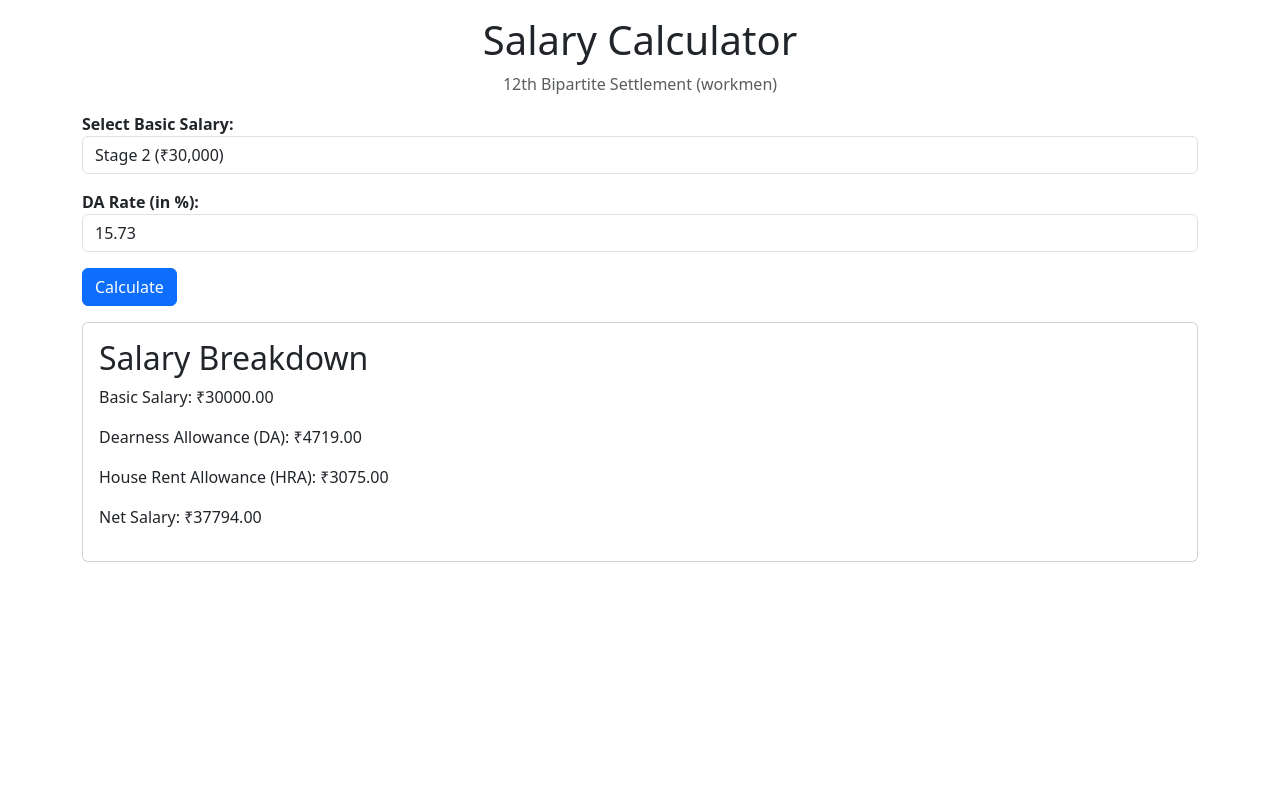
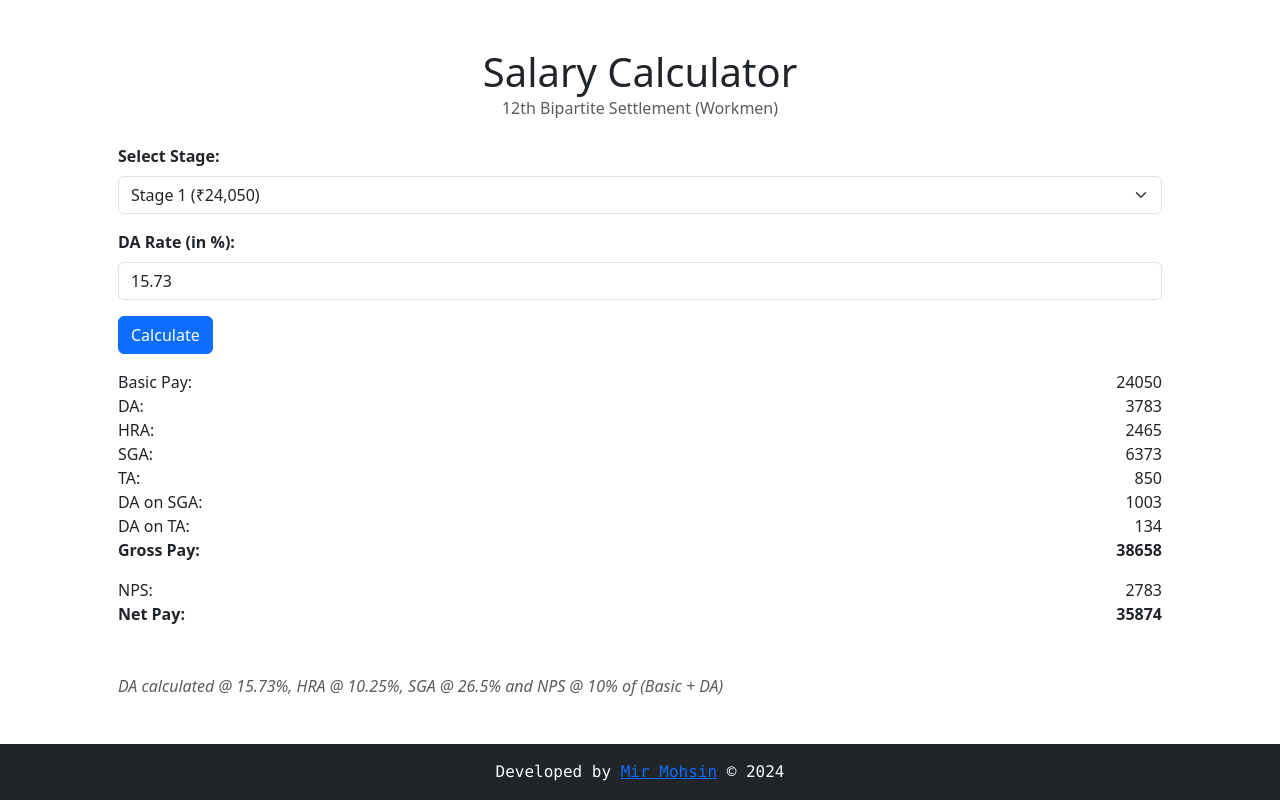
Before and after one commit to mirmohsin0001/bank-salary-calculator, a React (Vite) app: page / in a window 1280 px wide. Both pictures are taken after a click on the button "Calculate". Built offline with nearby package versions, Linux system fonts and the light colour scheme.

Commit message:
added missing salary components and footer

```diff
--- a/src/App.jsx
+++ b/src/App.jsx
@@ -1,11 +1,12 @@
-import React, { useState } from 'react';
-import 'bootstrap/dist/css/bootstrap.min.css';  // Bootstrap styles
+import React, { useState } from "react";
+import "bootstrap/dist/css/bootstrap.min.css"; // Bootstrap styles
 
-import SalaryInput from './components/SalaryInput';  // Import SalaryInput component
-import SalaryBreakdown from './components/SalaryBreakdown';  // Import SalaryBreakdown component
+import SalaryInput from "./components/SalaryInput"; // Import SalaryInput component
+import SalaryBreakdown from "./components/SalaryBreakdown"; // Import SalaryBreakdown component
+import Footer from "./components/Footer";
 
 function App() {
-  const [basicSalary, setBasicSalary] = useState(30000); // Stage 2 selected by default
+  const [basicSalary, setBasicSalary] = useState(24050); // Stage 4 selected by default
   const [daRatePercent, setDaRatePercent] = useState(15.73); // Initial DA rate in percentage
   const [isCalculated, setIsCalculated] = useState(false); // Define isCalculated state
 
@@ -22,11 +23,15 @@ function App() {
     setIsCalculated(true);
   };
 
+
+
   return (
-    <div className="container mt-3">
-      <h1 className='text-center'>Salary Calculator</h1>
-      <p className='text-muted text-center' >12th Bipartite Settlement (workmen)</p>
-
+    <>
+      <div className="container mt-5 px-5">
+        <h1 className="text-center mb-0">Salary Calculator</h1>
+        <p className="text-muted text-center mb-4">
+          12th Bipartite Settlement (Workmen)
+        </p>
         <SalaryInput
           onSalaryChange={handleSalaryChange}
           basicSalary={basicSalary}
@@ -36,8 +41,19 @@ function App() {
         <button onClick={calculateSalary} className="btn btn-primary mt-3">
           Calculate
         </button>
-      {isCalculated && <SalaryBreakdown basicSalary={basicSalary} daRate={daRatePercent / 100} />}  {/* Pass converted DA rate */}
+        {isCalculated && (
+          <SalaryBreakdown
+            basicSalary={basicSalary}
+            daRate={daRatePercent / 100}
+          />
+        )}{" "}
+        {/* Pass converted DA rate */}
       </div>
+
+      {/* <br /><br /><br /><br /><br /><br /><br /><br /><br /><br /><br /><br /><br /><br /><br /><br /><br /><br /><br /><br /> */}
+
+      <Footer />
+    </>
   );
 }
 
--- /dev/null
+++ b/src/components/Footer.jsx
@@ -0,0 +1,14 @@
+import React from "react";
+
+const Footer = () => {
+  return (
+    <>
+      <footer class="footer py-3 bg-dark text-light fixed-bottom text-center text font-monospace">
+        Developed by <a href="https://mirmohsin.site/">Mir Mohsin</a> &copy;{" "}
+        {new Date().getFullYear()}
+      </footer>
+    </>
+  );
+};
+
+export default Footer;
--- a/src/components/SalaryBreakdown.jsx
+++ b/src/components/SalaryBreakdown.jsx
@@ -1,20 +1,74 @@
-import React from 'react';
+import React from "react";
 
 function SalaryBreakdown({ basicSalary, daRate }) {
   const DA = isNaN(basicSalary) ? 0 : basicSalary * daRate; // Handle potential NaN value
   const HRA = basicSalary * 0.1025; // HRA is 10.25% of basic salary
-  const netSalary = basicSalary + DA + HRA;
+  const specialGradeAllowance = (26.5 / 100) * basicSalary;
+  const daOnSpecialGradeAllowance = daRate * specialGradeAllowance;
+  const TA = 850;
+  const daOnTa = daRate * TA;
+  const grossSalary =
+    basicSalary +
+    DA +
+    HRA +
+    specialGradeAllowance +
+    daOnSpecialGradeAllowance +
+    TA +
+    daOnTa;
+
+  const nps = (10 / 100) * (basicSalary + DA);
+
+  const netSalary = grossSalary - nps;
 
   return (
-    <div className="card mt-3">
-      <div className="card-body">
-        <h2>Salary Breakdown</h2>
-        <p>Basic Salary: ₹{basicSalary.toFixed(2)}</p>
-        <p>Dearness Allowance (DA): ₹{DA.toFixed(2)}</p>
-        <p>House Rent Allowance (HRA): ₹{HRA.toFixed(2)}</p>
-        <p>Net Salary: ₹{netSalary.toFixed(2)}</p>
+    <>
+      <div className="mt-3">
+        {/* <h2 className="display-6 fst-italic">Salary Breakdown</h2> */}
+
+        <p className="mb-0">
+          Basic Pay:<span className="float-end"> {basicSalary.toFixed(0)}</span>
+        </p>
+        <p className="mb-0">
+          DA:<span className="float-end"> {DA.toFixed(0)}</span>
+        </p>
+        <p className="mb-0">
+          {" "}
+          HRA: <span className="float-end">{HRA.toFixed(0)}</span>
+        </p>
+        <p className="mb-0">
+          SGA:{" "}
+          <span className="float-end">{specialGradeAllowance.toFixed(0)}</span>
+        </p>
+        <p className="mb-0">
+          TA: <span className="float-end">{TA.toFixed(0)}</span>
+        </p>
+        <p className="mb-0">
+          DA on SGA:{" "}
+          <span className="float-end">
+            {daOnSpecialGradeAllowance.toFixed(0)}
+          </span>
+        </p>
+        <p className="mb-0">
+          DA on TA:<span className="float-end"> {daOnTa.toFixed(0)}</span>
+        </p>
+        <p className="mb-3 fw-bold">
+          Gross Pay: <span className="float-end">{grossSalary.toFixed(0)}</span>
+        </p>
+
+        <p className="mb-0">
+          NPS: <span className="float-end">{nps.toFixed(0)}</span>
+        </p>
+        <p className="mb-0 fw-bold">
+          Net Pay:<span className="float-end"> {netSalary.toFixed(0)}</span>
+        </p>
       </div>
-    </div>
+
+      <div class="mt-5 pb-5">
+        <p class="text-muted fst-italic pb-5">
+          DA calculated @ {(daRate*100).toFixed(2)}%, HRA @ 10.25%, SGA @ 26.5% and NPS @ 10% of (Basic + DA)
+        </p>
+      </div>
+    </>
   );
 }
 
--- a/src/components/SalaryInput.jsx
+++ b/src/components/SalaryInput.jsx
@@ -1,4 +1,4 @@
-import React from 'react';
+import React from "react";
 
 function SalaryInput({ onSalaryChange, basicSalary, onDaRateChange, daRate }) {
   const handleSelectChange = (event) => {
@@ -7,23 +7,54 @@ function SalaryInput({ onSalaryChange, basicSalary, onDaRateChange, daRate }) {
 
   return (
     <div className="form-group">
-      <label htmlFor="basic-salary" className='fw-bold'>Select Basic Salary:</label>
+      <label htmlFor="basic-salary" className="fw-bold mb-2">
+        Select Stage:
+      </label>
       <select
         id="basic-salary"
-        className="form-control"
+        className="form-control form-select"
         onChange={handleSelectChange}
         value={basicSalary} // Set initial selected value
       >
-        <option value="20000">Stage 1 (₹20,000)</option>
-        <option value="30000" selected>  {/* Set Stage 2 as selected */}
-          Stage 2 (₹30,000)
-        </option>
-        <option value="40000">Stage 3 (₹40,000)</option>
+        <option value="24050">Stage 1 (₹24,050)</option>
+        <option value="25390">Stage 2 (₹25,390)</option>
+        <option value="26730">Stage 3 (₹26,730)</option>
+        <option value="28070">Stage 4 (₹28,070)</option>
+        <option value="29720">Stage 5 (₹29,720)</option>
+        <option value="31370">Stage 6 (₹31,370)</option>
+        <option value="33020">Stage 7 (₹33,020)</option>
+        <option value="35020">Stage 8 (₹35,020)</option>
+        <option value="37020">Stage 9 (₹37,020)</option>
+        <option value="39020">Stage 10 (₹39,020)</option>
+        <option value="41020">Stage 11 (₹41,020)</option>
+        <option value="43360">Stage 12 (₹43,360)</option>
+        <option value="45700">Stage 13 (₹45,700)</option>
+        <option value="48040">Stage 14 (₹48,040)</option>
+        <option value="50380">Stage 15 (₹50,380)</option>
+        <option value="52720">Stage 16 (₹52,720)</option>
+        <option value="55060">Stage 17 (₹55,060)</option>
+        <option value="57400">Stage 18 (₹57,400)</option>
+        <option value="61800">Stage 19 (₹61,800)</option>
+        <option value="64480">Stage 20 (₹64,480)</option>
+        <option value="67160">Stage 21 (₹67,160)</option>
+        <option value="69640">Stage 22 (₹69,640)</option>
+        <option value="72520">Stage 23 (₹72,520)</option>
+        <option value="75200">Stage 24 (₹75,200)</option>
+        <option value="77880">Stage 25 (₹77,880)</option>
+        <option value="80560">Stage 26 (₹80,560)</option>
+        <option value="83240">Stage 27 (₹83,240)</option>
+        <option value="85920">Stage 28 (₹85,920)</option>
+        <option value="88600">Stage 29 (₹88,600)</option>
+        <option value="91280">Stage 30 (₹91,280)</option>
+        <option value="93960">Stage 31 (₹93,960)</option>
       </select>
-      <label htmlFor="da-rate" className='fw-bold mt-3'>DA Rate (in %):</label>  {/* Label change */}
+      <label htmlFor="da-rate" className="fw-bold mt-3 mb-2">
+        DA Rate (in %):
+      </label>{" "}
+      {/* Label change */}
       <input
-        type="number"  // Ensure type is "number"
-        step="0.01"  // Allow decimal values
+        type="number" // Ensure type is "number"
+        step="0.01" // Allow decimal values
         id="da-rate"
         placeholder="Enter DA Rate (e.g., 15.73)"
         onChange={onDaRateChange}
```
Lines whose indentation alone changed are shown as unchanged.
